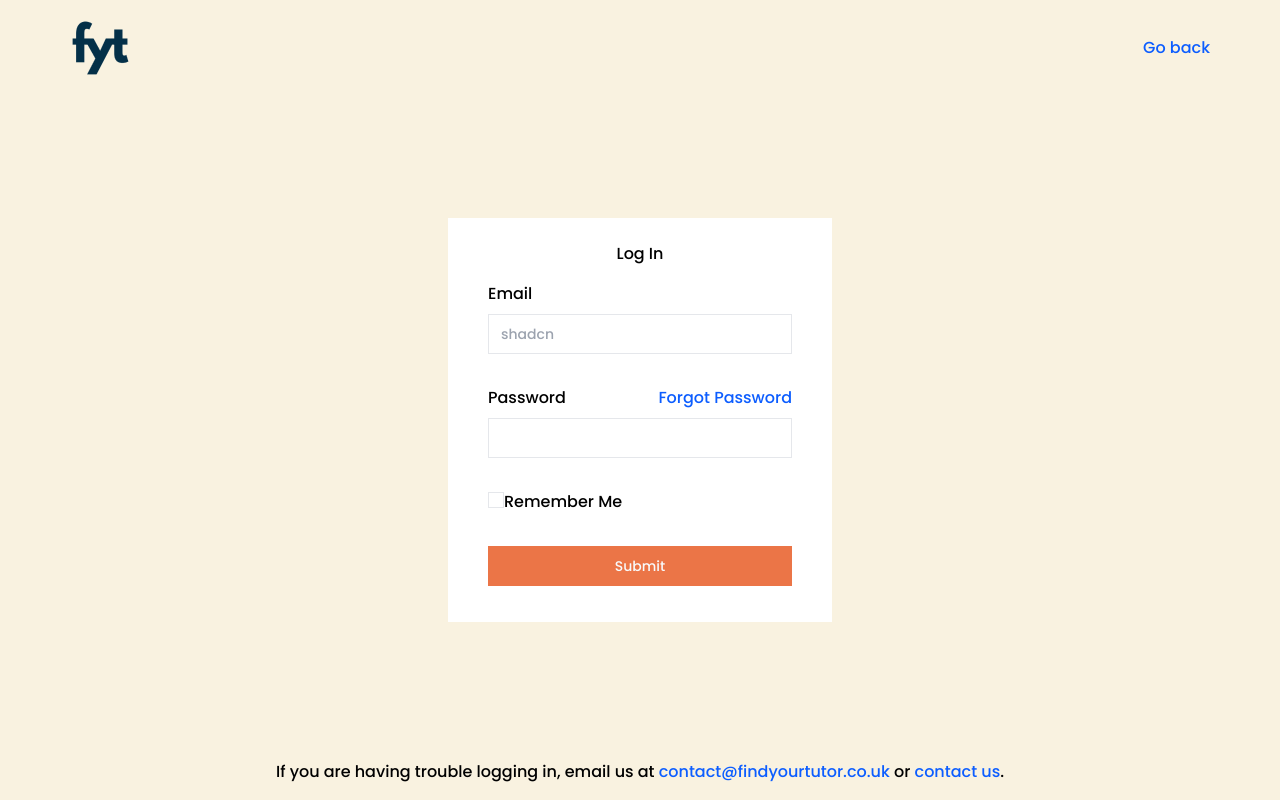
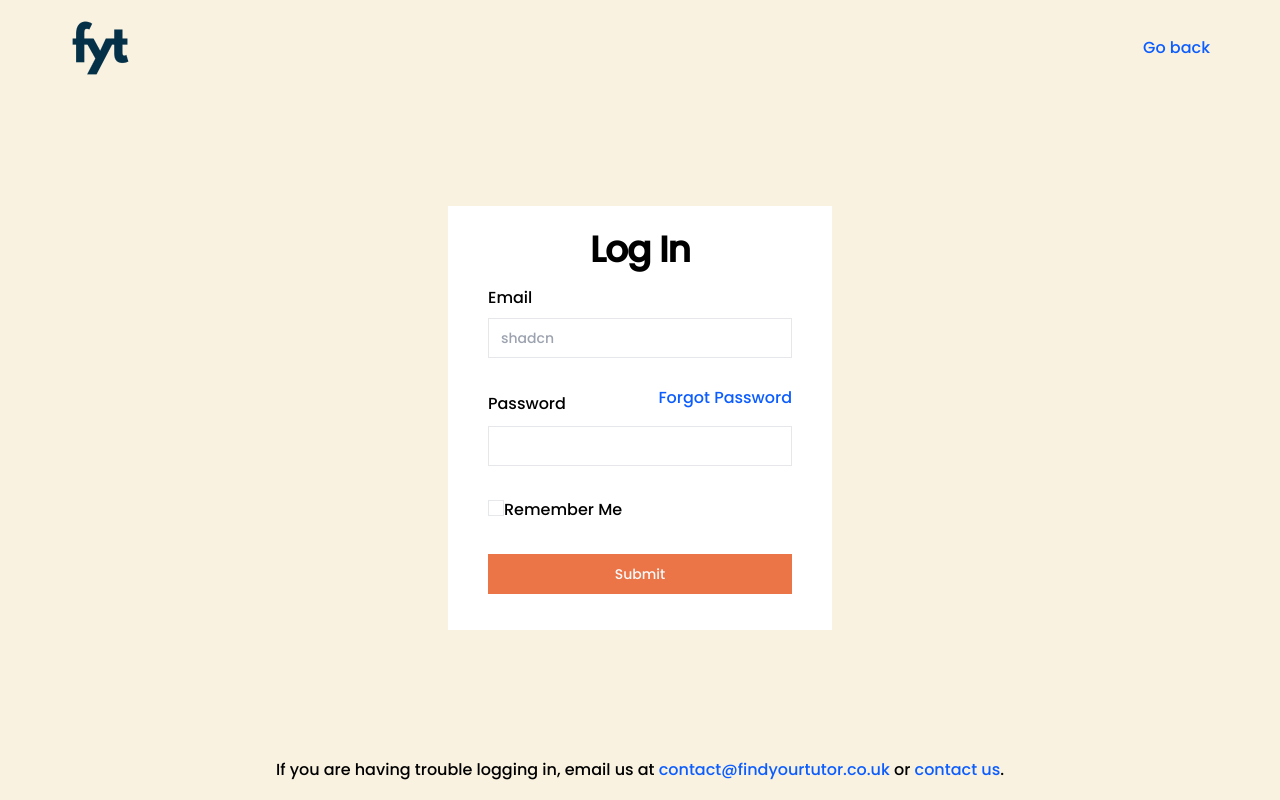
Before and after one commit to Yousuf24100286/findyourtutor, a Next.js app: page /auth/signin in a window 1280 px wide. Built offline with nearby package versions, Linux system fonts and the light colour scheme.

Commit message:
ui/auth(chore): replate default typography tag with ui defined

```diff
--- a/src/app/auth/layout.tsx
+++ b/src/app/auth/layout.tsx
@@ -1,6 +1,7 @@
 import React from 'react';
 import { AuthHeader } from '@/components/Header';
 import Link from 'next/link';
+import { P } from '@/components/Typography';
 
 const AuthLayout = ({ children }: Readonly<{ children: React.ReactNode }>) => (
 	<React.Fragment>
@@ -12,7 +13,7 @@ const AuthLayout = ({ children }: Readonly<{ children: React.ReactNode }>) => (
 				{children}
 			</div>
 			<div className='text-center px-10 w-full'>
-				If you are having trouble logging in, email us at <Link href='mailto:contact@findyourtutor.co.uk'>contact@findyourtutor.co.uk</Link> or <Link href='/contact-us'>contact us</Link>.
+				<P>If you are having trouble logging in, email us at <Link href='mailto:contact@findyourtutor.co.uk'>contact@findyourtutor.co.uk</Link> or <Link href='/contact-us'>contact us</Link>.</P>
 			</div>
 		</div>
 	</React.Fragment>
--- a/src/app/auth/signin/SignInForm.tsx
+++ b/src/app/auth/signin/SignInForm.tsx
@@ -14,6 +14,7 @@ import {
 import { Input } from "@/components/ui/input"
 import Link from "next/link"
 import { Checkbox } from "@/components/ui/checkbox";
+import { P } from "@/components/Typography";
 
 
 const SignInFormSchema = z.object({
@@ -57,10 +58,8 @@ const SignInForm = () => {
 					name="password"
 					render={({ field }) => (
 						<FormItem>
-							<FormLabel
-								className="w-full inline-flex justify-between"
-							>
-								<p>Password</p>
+							<FormLabel className="w-full inline-flex justify-between">
+								<P>Password</P>
 								<Link href="/forgot-password" className="ml-2">Forgot Password</Link>
 							</FormLabel>
 							<FormControl>
@@ -78,7 +77,9 @@ const SignInForm = () => {
 							<FormControl>
 								<Checkbox {...field} onCheckedChange={(checked) => form.setValue('rememberMe', checked ? 1 : 0)}/>
 							</FormControl>
-							<FormLabel>Remember Me</FormLabel>
+							<FormLabel>
+								Remember Me
+							</FormLabel>
 							<FormMessage />
 						</FormItem>
 					)}
--- a/src/app/auth/signin/page.tsx
+++ b/src/app/auth/signin/page.tsx
@@ -1,18 +1,13 @@
-"use client"
-import { Button } from "@/components/ui/button";
-import { Checkbox } from "@/components/ui/checkbox";
-import { Input } from "@/components/ui/input";
-import { Label } from "@/components/ui/label";
 import React from "react";
-import Link from "next/link";
 import SignInForm from "./SignInForm";
+import { H1 } from "@/components/Typography";
 
 const SignInPage = () => {
 
 	return (
 		<div className='flex flex-row justify-center'>
 			<div className="flex flex-col items-center bg-white min-w-96 rounded-lg gap-4 pt-6 pb-9 px-10">
-				<h1>Log In</h1>
+				<H1>Log In</H1>
 				<SignInForm />
 			</div>
 		</div>
--- a/src/app/auth/signup/page.tsx
+++ b/src/app/auth/signup/page.tsx
@@ -1,7 +1,7 @@
 import React, { ImgHTMLAttributes } from 'react';
 import { Button } from '@/components/ui/button';
 import { UserRoleGroupCombinationSchema } from '@/lib/primitive-schema';
-import { Card, CardHeader } from '@/components/ui/card';
+import { H1, Muted } from '@/components/Typography';
 
 const RoleSelectionCards = () => {
 
@@ -20,8 +20,8 @@ const RoleSelectionCards = () => {
 	}>) => (
 		<div className='flex flex-col gap-4 bg-white rounded-lg p-6 text-wrap max-w-80 items-center'>
 			<img src={image.src} alt={image.alt}/>
-			<h1 className='text-3xl font-bold text-prussian-blue'>{heading}</h1>
-			<p className='text-center'>{description}</p>
+			<H1>{heading}</H1>
+			<Muted className='text-center'>{description}</Muted>
 			<form className='w-full'>
 				<input type="hidden" name="role" value={role} />
 				<input type="hidden" name="group" value={group} />
@@ -68,14 +68,9 @@ const RoleSelectionCards = () => {
 
 const TutorSignUpCard = () => {
 	return (
-		<Card className='min-w-96 p-6'>
-			<CardHeader className='flex flex-row'>
-				<h1>Sign Up </h1>
-				<h1> | </h1>
-				<h1>kjfdshk</h1>
-			</CardHeader>
+		<React.Fragment>
 			Tutor Sign Up Form Goes here
-		</Card>
+		</React.Fragment>
 	)
 }
 
@@ -132,82 +127,3 @@ const SignUpPage = ({searchParams}: Readonly<{searchParams: any}>) => {
 }
 
 export default SignUpPage;
-
-
-// <div class="w-[1123px] h-[353.10px] justify-center items-center gap-20 inline-flex">
-//   <div class="p-6 bg-white rounded-lg flex-col justify-center items-center gap-4 inline-flex">
-//     <div class="w-[121px] h-[97.10px] relative">
-//       <div class="w-[78.01px] h-[97.10px] left-[43px] top-0 absolute">
-//         <div class="w-[38.95px] h-11 left-[16.90px] top-[26.61px] absolute">
-//           <div class="w-[15.32px] h-[13.17px] left-[8.16px] top-0 absolute">
-//           </div>
-//           <div class="w-8 h-[30.60px] left-[6.93px] top-[13.40px] absolute">
-//           </div>
-//         </div>
-//         <div class="w-[17.90px] h-[31.16px] left-[60.11px] top-[65.94px] absolute">
-//         </div>
-//         <div class="w-[38.37px] h-[31.61px] left-[10.97px] top-0 absolute">
-//           <div class="w-[7.48px] h-[6.91px] left-[2.69px] top-[17.60px] absolute">
-//             <div class="w-[3.01px] h-[2.82px] left-[1.28px] top-[2.05px] absolute">
-//             </div>
-//           </div>
-//           <div class="w-[8.40px] h-[7.47px] left-[29.97px] top-[17.17px] absolute">
-//             <div class="w-[3.01px] h-[2.82px] left-[3.65px] top-[2.34px] absolute">
-//             </div>
-//           </div>
-//           <div class="w-[19.38px] h-[14.36px] left-[8.09px] top-[12.55px] absolute">
-//           </div>
-//         </div>
-//       </div>
-//       <div class="w-[54.73px] h-[85.91px] left-0 top-[7.53px] absolute">
-//         <div class="w-[51.79px] h-[56.38px] left-[2.94px] top-[29px] absolute">
-//           <div class="w-[6.92px] h-[20.22px] left-[15.29px] top-[8.98px] absolute">
-//           </div>
-//         </div>
-//         <div class="w-[17.91px] h-[14.28px] left-[21.38px] top-[24.59px] absolute">
-//         </div>
-//         <div class="w-[15.49px] h-[32.82px] left-0 top-[53.09px] absolute">
-//         </div>
-//         <div class="w-[37.40px] h-[29.29px] left-[12.05px] top-0 absolute">
-//           <div class="w-[7.47px] h-[6.91px] left-[29.93px] top-[13.72px] absolute">
-//             <div class="w-[2.69px] h-[3.16px] left-[3.54px] top-[1.77px] absolute">
-//             </div>
-//           </div>
-//           <div class="w-[7.63px] h-[6.82px] left-[2px] top-[18.23px] absolute">
-//             <div class="w-[3.65px] h-[2.56px] left-[1.06px] top-[2.31px] absolute">
-//             </div>
-//           </div>
-//           <div class="w-[20.53px] h-[12.80px] left-[11.69px] top-[11.80px] absolute">
-//             <div class="opacity-50 w-[20.53px] h-[4.65px] left-0 top-[6.07px] absolute">
-//             </div>
-//           </div>
-//         </div>
-//       </div>
-//     </div>
-//     <div class="text-center text-sky-950 text-3xl font-semibold font-['Poppins'] leading-9">Parent</div>
-//     <div class="w-[273px] text-center text-slate-950/opacity-60 text-base font-normal font-['Poppins'] leading-7">Sign up as a parent to provide your children with the top-tier tutoring they deserve.</div>
-//     <div class="w-[273px] h-10 px-[25px] py-2.5 bg-orange-400 rounded-[5px] justify-center items-center gap-2.5 inline-flex">
-//       <div class="text-white text-sm font-medium font-['Inter'] leading-normal">Sign up</div>
-//     </div>
-//   </div>
-//   <div class="w-[321px] p-6 bg-white rounded-lg flex-col justify-center items-center gap-4 inline-flex">
-//     <div class="w-[121px] h-[97.10px] relative">
-//       <div class="w-[67.31px] h-[35.12px] left-0 top-[61.91px] absolute">
-//       </div>
-//     </div>
-//     <div class="self-stretch text-center text-sky-950 text-3xl font-semibold font-['Poppins'] leading-9">Student</div>
-//     <div class="self-stretch text-center text-slate-950/opacity-60 text-base font-normal font-['Poppins'] leading-7">Sign up as a student to chat with tutors, book lessons, and meet your tutor.</div>
-//     <div class="self-stretch h-10 px-[25px] py-2.5 bg-orange-400 rounded-[5px] justify-center items-center gap-2.5 inline-flex">
-//       <div class="text-white text-sm font-medium font-['Inter'] leading-normal">Sign up</div>
-//     </div>
-//   </div>
-//   <div class="w-[321px] p-6 bg-white rounded-lg flex-col justify-center items-center gap-4 inline-flex">
-//     <div class="w-[121px] h-[97.10px] relative">
-//     </div>
-//     <div class="self-stretch text-center text-sky-950 text-3xl font-semibold font-['Poppins'] leading-9">Tutor</div>
-//     <div class="self-stretch text-center text-slate-950/opacity-60 text-base font-normal font-['Poppins'] leading-7">Sign up as a tutor to view booking requests and inspire new students</div>
-//     <div class="self-stretch h-10 px-[25px] py-2.5 bg-orange-400 rounded-[5px] justify-center items-center gap-2.5 inline-flex">
-//       <div class="text-white text-sm font-medium font-['Inter'] leading-normal">Sign up</div>
-//     </div>
-//   </div>
-// </div>
```
